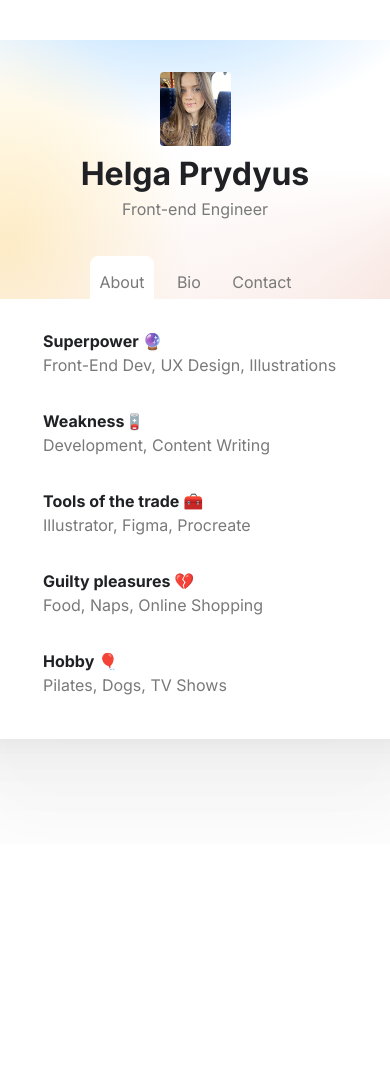
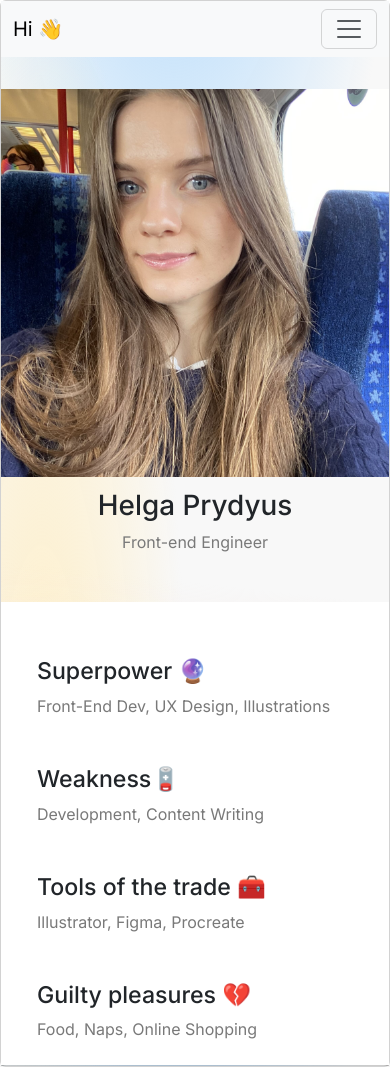
Before and after one commit to Helga-P/About-Me-landing-pages, a plain HTML site: page main.html in a window 390 px wide. Shown: the top 1067 px of the page. Before the commit the page ends 844 px from the top, so only its background shows below. Drawn offline with nearby package versions, Linux system fonts and the light colour scheme; a web font is replaced by a local one.

Commit message:
Made the first page responsive for Mobile

```diff
--- a/main.html
+++ b/main.html
@@ -11,50 +11,75 @@
       href="https://fonts.googleapis.com/css2?family=Alegreya+Sans:ital,wght@0,300;0,400;0,500;0,700;0,800;0,900;1,400;1,500;1,700;1,800;1,900&family=Dancing+Script:wght@400;500;600;700&family=Inter:wght@100;200;300;400;500;600;700&family=Montserrat:ital,wght@0,200;0,300;0,400;0,500;0,600;0,700;0,800;1,200;1,300;1,400;1,500;1,600;1,700;1,800&family=Pacifico&family=Raleway&family=Sofia+Sans+Condensed:ital,wght@0,200;0,300;0,400;0,500;1,100;1,200;1,400&display=swap"
       rel="stylesheet"
     />
+    <script src="https://cdn.jsdelivr.net/npm/bootstrap@5.3.0-alpha1/dist/js/bootstrap.bundle.min.js" integrity="sha384-w76AqPfDkMBDXo30jS1Sgez6pr3x5MlQ1ZAGC+nuZB+EYdgRZgiwxhTBTkF7CXvN" crossorigin="anonymous"></script>
+    <link href="https://cdn.jsdelivr.net/npm/bootstrap@5.3.0-alpha1/dist/css/bootstrap.min.css" rel="stylesheet" integrity="sha384-GLhlTQ8iRABdZLl6O3oVMWSktQOp6b7In1Zl3/Jr59b6EGGoI1aFkw7cmDA6j6gD" crossorigin="anonymous">
     <title>MeetMe</title>
   </head>
+
   <body>
-    <div class="body">
-      <div class="card">
-        <div class="card-header">
-          <div class="main-info">
-            <img class="avatar" src="img/Helga.jpeg" alt="Helga Prydyus" />
-            <h1>Helga Prydyus</h1>
-            <p class="profession">Front-end Engineer</p>
-          </div class="nav-bar">
-          <ul class="nav-list">
-          <li class="tab-about active"><a href="main.html" class="about-a">About</a></li>
-          <li class="tab-bio"><a href="bio.html" class="bio-a">Bio</a></li>
-          <li class="tab-contact"><a href="contacts.html" class="contact-a">Contact</a></li>
-          </ul>
-          <div class="card-content">
-          <ul class="card-content-box">
-          <li class="first-fact">
-            <h3>Superpower 🔮</h3>
-            <p class="fact-content">Front-End Dev, UX Design, Illustrations</p>
+    <div class="body d-flex flex-column align-items-center justify-content-center">
+    <div class="card col-md-6 flex-column justify-content-center align-content-center">
+      <nav class="navbar navbar-expand-lg bg-body-tertiary">
+  <div class="container-fluid">
+    <a class="navbar-brand" href="#">Hi 👋</a>
+    <button class="navbar-toggler" type="button" data-bs-toggle="collapse" data-bs-target="#navbarNav" aria-controls="navbarNav" aria-expanded="false" aria-label="Toggle navigation">
+      <span class="navbar-toggler-icon"></span>
+    </button>
+
+    <div class="collapse navbar-collapse" id="navbarNav">
+
+      <ul class="navbar-nav">
+        <li class="nav-item px-2">
+          <a class="nav-link rounded-4 active" aria-current="page" href="main.html">About me</a>
+        </li>
+        <li class="nav-item px-2">
+          <a class="nav-link" href="bio.html">Bio</a>
+        </li>
+        <li class="nav-item px-2">
+          <a class="nav-link" href="contacts.html">Contacts</a>
+        </li>
+      </ul>
+
+    </div>
+    </div>
+</nav>
+
+        <div class="card-header container-fluid p-0">
+          <div class="main-info row justify-content-center align-content-center text-center">
+            <img class="avatar col-xs-6 col-md-4" src="img/Helga.jpeg" alt="Helga Prydyus" />
+            <h1 class="name col-xs-12 col-md-12">Helga Prydyus</h1>
+            <p class=" profession col-xs-12 col-md-12">Front-end Engineer</p>
+            </div>
+
+        <div class="card-content container">
+          <ul class="card-content-box d-flex row">
+
+          <li class="first-fact col-sm-12 m-4">
+            <h3 class="col">Superpower 🔮</h3>
+            <p class="fact-content col">Front-End Dev, UX Design, Illustrations</p>
           </li>
-          <li class="second-fact">
-            <h3>Weakness🪫</h3>
-            <p class="fact-content">Development, Content Writing </p>
+          <li class="second-fact col-sm-12 m-4">
+            <h3 class="col">Weakness🪫</h3>
+            <p class="fact-content col">Development, Content Writing </p>
           </li>
-          <li class="third-fact">
+          <li class="third-fact col-sm-12 m-4">
             <h3>Tools of the trade 🧰</h3>
             <p class="fact-content">Illustrator, Figma, Procreate </p>
           </li>
-           <li class="fourth-fact">
-            <h3>Guilty pleasures 💔</h3>
-            <p class="fact-content">Food, Naps, Online Shopping</p>
+           <li class="fourth-fact col-12 m-4">
+            <div class="row">
+            <h3 class="col-sm-12">Guilty pleasures 💔</h3>
+            <p class="fact-content col-12">Food, Naps, Online Shopping</p>
+            </div>
           </li>
            </li>
-           <li class="fourth-fact">
-            <h3>Hobby 🎈</h3>
-            <p class="fact-content">Pilates, Dogs, TV Shows </p>
           </li>
           </ul>
         </div>
-        </div>
 
-      </div>
+
     </div>
+    </div>
+
   </body>
 </html>
--- a/src/styles.css
+++ b/src/styles.css
@@ -8,34 +8,26 @@
     #C4C4C4;
 }
 
+body {
+    margin: 0;
+    font-family: var(--page-font);
+}
+
 .card {
-height: 699px;
-width: 468px;
-display: flex;
-flex-direction: column;
 border-radius: 32px;
 background: #ffff;
-margin: 40px 0 40px 0;
 box-shadow: var(--classic-shadow);
 font-family: var(--page-font);
 }
 
 .body {
-display: flex;
-align-items: center;
-justify-content: center;
 background: #ffff;
 margin: 0;
 padding: 0;
 }
 
 .card-header{
-display: flex;
-flex-direction: column;
-align-items: center;
-width: 468px;
-height: 259px;
-border-radius: 34px 34px 0 0;
+border-radius: 0;
 background: conic-gradient(from 172.44deg at 107.61% 54.63%, rgba(254, 170, 228, 0) 0deg, #F6DFD8 18.03deg, rgba(254, 170, 229, 0) 104.03deg, rgba(254, 170, 228, 0) 360deg), radial-gradient(38.17% 86.77% at 10.46% 79.54%, #FFEEC3 0%, rgba(255, 238, 195, 0) 100%)
         /* warning: gradient uses a rotation that is not supported by CSS and may not behave as expected */
         , radial-gradient(61.14% 73.94% at 44.57% -39.19%, #9ED2FF 0%, rgba(158, 210, 255, 0) 100%)
@@ -44,35 +36,25 @@ background: conic-gradient(from 172.44deg at 107.61% 54.63%, rgba(254, 170, 228,
 }
 
 .main-info {
-    display: flex;
-    flex-direction: column;
     align-items: center;
     padding: 32px 0px;
-    width: 304px;
-    height: 219px;
     margin: 0;
 }
 
 .avatar{
-    width: 71px;
-    height: 74px;
-    border-radius: 4px;
+    margin-bottom: 12px;
+    text-align: center;
 }
 
 h1 {
-    height: 29px;
-    width: 256px;
-    top: 0px;
     text-align: center;
-    padding: 0;
-    margin: 8px;
     color: var(--title-color);
     font-family: var(--page-font);
+    font-size: 24px;
 }
 
 .profession {
     padding: 0;
-    margin: 8px;
     align-content: center;
     color: var(--regular-text-color);
     font-family: var(--page-font);
@@ -80,12 +62,7 @@ h1 {
 
 }
 
-.nav-list {
-    display: flex;
-    align-items: center;
-    justify-content: space-evenly;
-    width: 240px;
-    height: 40px;
+/* .nav-list {
     color: var(--regular-text-color);
     font-family: var(--page-font);
     font-size: var(--regular-text-size);
@@ -94,17 +71,13 @@ h1 {
     margin: 0;
     margin-block-end: 0;
     margin-block-start:0;
-}
+} */
 .about-a, .bio-a, .contact-a {
 color: var(--regular-text-color);
 text-decoration: none;
-justify-content: center;
-padding-top: 7px;
 }
 
 .tab-about, .tab-bio, .tab-contact {
-display: flex;
-flex-direction: column;
 align-items: center;
 height: 37px;
 padding: 8px 8px 0 8px;
@@ -112,21 +85,12 @@ border-radius: 8px 8px 0px 0px;
 }
 
 .card-content {
-width: 68px;
-height: 440px;
-display: flex;
-justify-content: center;
 margin: 0;
 padding: 0;
-align-items: center;
+background-color: #FFFFFF;
 }
 
 .card-content-box{
-    width: 468px;
-    height: 400px;
-    display: flex;
-    flex-direction: column;
-    align-items: center;
     list-style: none;
     margin: 0;
     padding: 32px 0 0 0;
@@ -135,28 +99,21 @@ align-items: center;
 .second-fact,
 .third-fact,
 .fourth-fact {
-width: 304px;
-display: flex;
-flex-direction: column;
-flex-grow: 1;
 align-items: flex-start;
-height: 45px;
 }
 
 .fact-content, .bio-story {
     padding: 0;
     margin: 0;
     font-family: var(--page-font);
-    font-size: var(--regular-text-size);
     color: var(--regular-text-color);
 }
 
 h3 {
-    padding: 0px 0 4px 0;
-    margin: 0;
     font-family: var(--page-font);
     font-size: var(--regular-text-size);
     color: var(--title-color);
+    font-size: 14px;
 }
 
 .fourth-fact {
@@ -164,15 +121,10 @@ h3 {
 }
 
 .active {
-    background-color: #FFFFFF;
-    border: 1px solid #FFFFFF;
+    background: #F4F2FE;
 }
 
 .bio-body {
-    height: 440px;
-    width: 468px;
-    display: flex;
-    flex-direction: column;
     align-items: center;
     justify-content: flex-start;
 }
@@ -183,8 +135,6 @@ h3 {
     display: flex;
     flex-direction: column;
     justify-content: flex-start;
-    width: 304px;
-    height: 221px;
 }
 
 body {
@@ -204,14 +154,9 @@ height: 20px
 }
 
 .contact-content {
-    display: flex;
-    flex-direction: column;
-    align-items: flex-start;
     font-family: var(--page-font);
     font-size: var(--regular-text-size);
     color: var(--regular-text-color);
-    height: 440px;
-    width: 468px;
     justify-content: flex-start;
     padding: 32px 0 0 80px;
 }
@@ -240,3 +185,7 @@ padding-right: 8px;
     display: flex;
    padding-top: 8px;
 }
+
+ul {
+    text-decoration: none;
+}
```
Also changed, not shown: bio.html (+4 -2 lines), contacts.html (+2 -0 lines), 1 other file.
